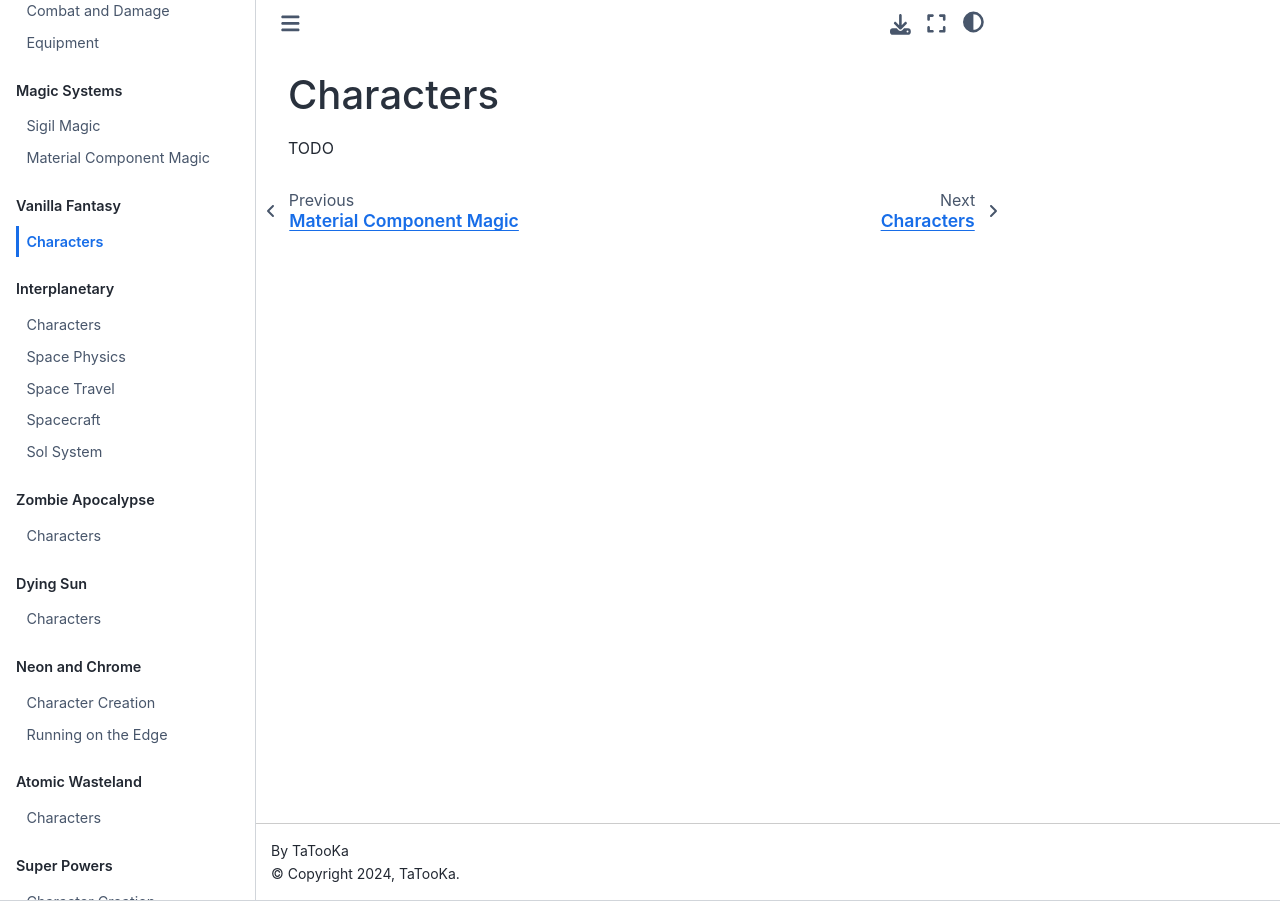
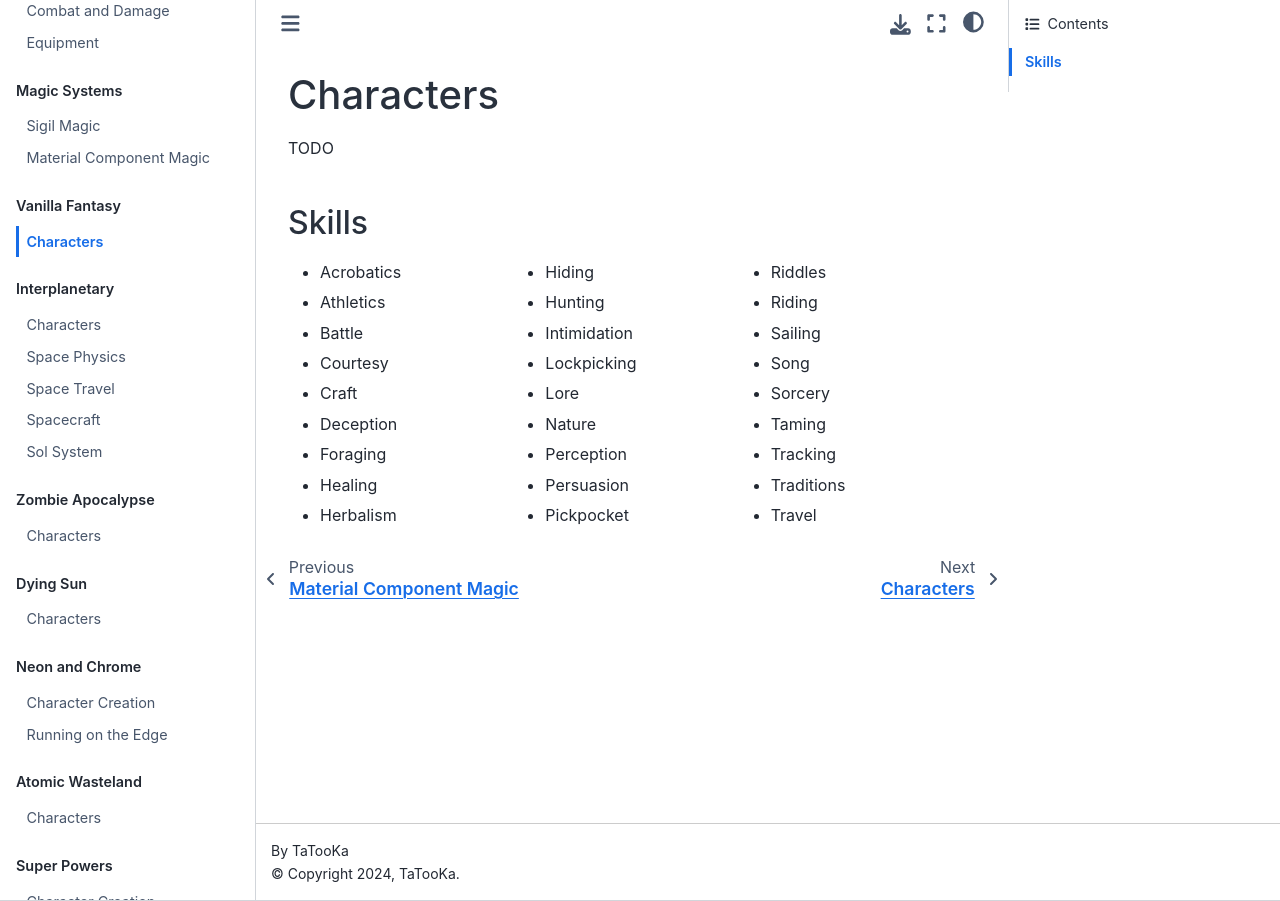
Before and after one commit to TaTooKa/froth, a Sphinx documentation site: the page built from docs/source/pages/worlds/vanillafantasy/characters.rst, in a window 1280 px wide. Built offline with Sphinx 7.4.7 and the Sphinx Book theme 1.1.4, drawn with Linux system fonts in a browser that asks for light colours; some web fonts are replaced.

Commit message:
minor additions

```diff
--- a/docs/source/pages/worlds/vanillafantasy/characters.rst
+++ b/docs/source/pages/worlds/vanillafantasy/characters.rst
@@ -1,4 +1,37 @@
 Characters
-----------
+==========
 
 TODO
+
+Skills
+------
+
+.. rst-class:: three-columns
+
+- Acrobatics
+- Athletics
+- Battle
+- Courtesy
+- Craft
+- Deception
+- Foraging
+- Healing
+- Herbalism
+- Hiding
+- Hunting
+- Intimidation
+- Lockpicking
+- Lore
+- Nature
+- Perception
+- Persuasion
+- Pickpocket
+- Riddles
+- Riding
+- Sailing
+- Song
+- Sorcery
+- Taming
+- Tracking
+- Traditions
+- Travel
```
Also changed, not shown: docs/source/pages/optionalrules/equipment.rst (+10 -0 lines).
